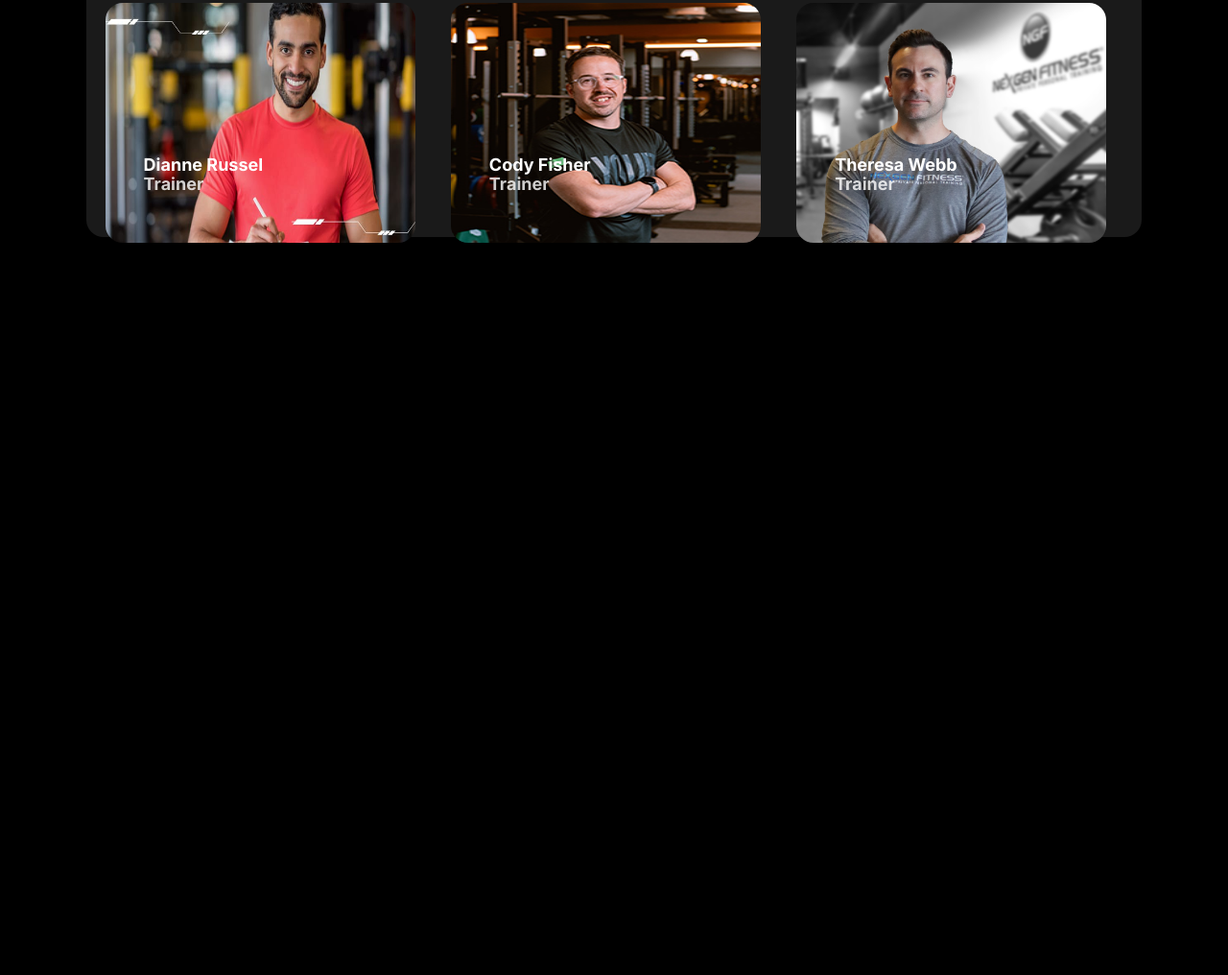
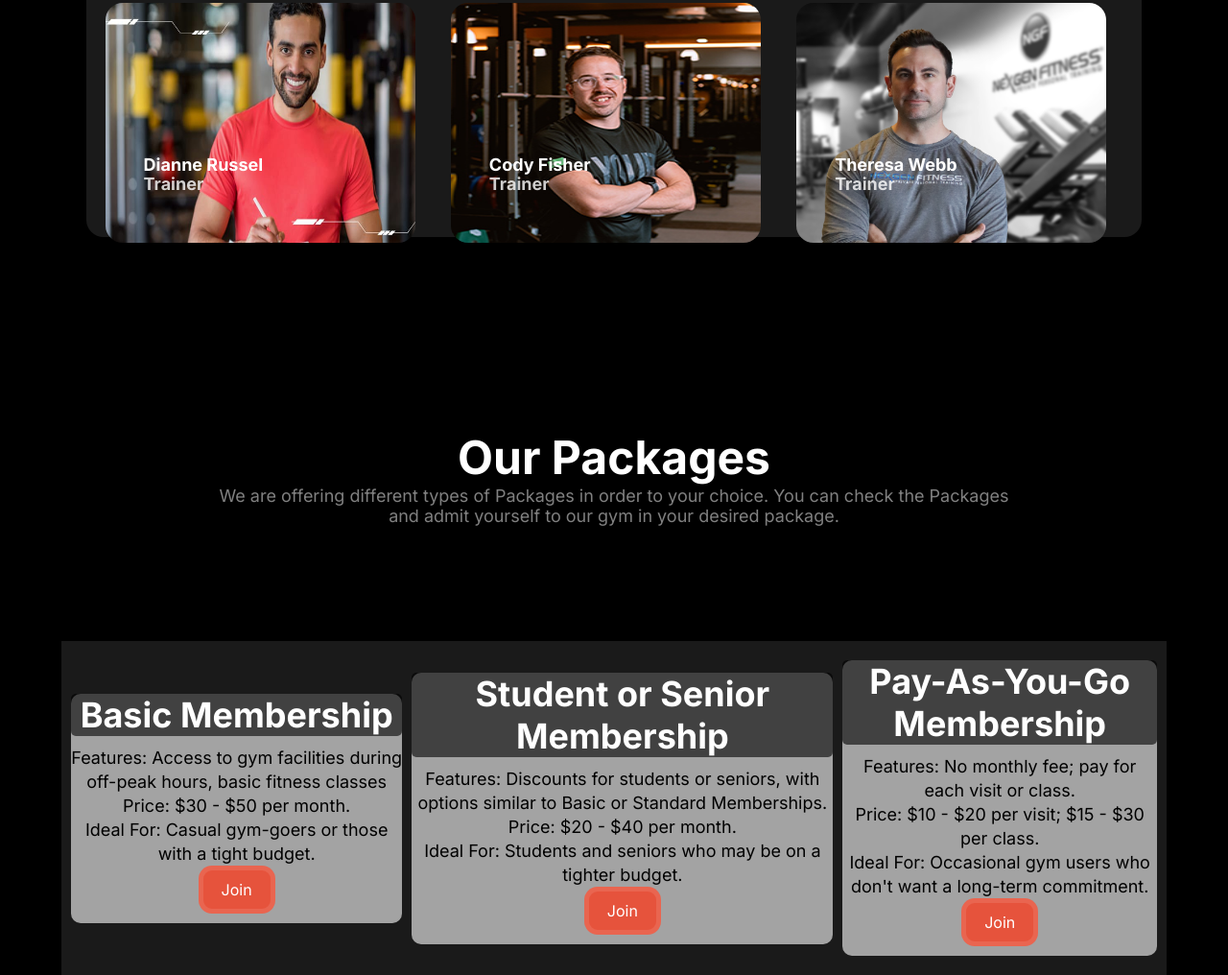
Before and after one commit to Nokibulofficial18/Nokibulofficial18-PH-B-10-assignment-two, a plain HTML site: page index.html in a window 1280 px wide. Shown: the part 4303-5319 px from the top of the page at 96% size. Before the commit the page ends 4620 px from the top, so only its background shows below. Drawn offline with Linux system fonts and the light colour scheme; files whose address does not match are found by name.

Commit message:
done with self section

```diff
--- a/index.html
+++ b/index.html
@@ -271,6 +271,44 @@
         </div>
     </div>
     <!-- meet our team ends -->
+    <!-- self section starts -->
+    <div class="self-section">
+        <div class="ss-des">
+            <h1>Our Packages</h1>
+            <p>We are offering different types of Packages in order to your choice. You can check the Packages and admit yourself to our gym in your desired package.
+            </p>
+        </div>
+        <div class="ss-cards">
+            <div class="ss-card">
+                <h1>Basic Membership</h1>
+                <ul>
+                    <li>Features: Access to gym facilities during off-peak hours, basic fitness classes</li>
+                    <li>Price: $30 - $50 per month.</li>
+                    <li>Ideal For: Casual gym-goers or those with a tight budget.</li>
+                </ul>
+                <button class="button">Join</button>
+            </div>
+            <div class="ss-card">
+                <h1>Student or Senior Membership</h1>
+                <ul>
+                    <li>Features: Discounts for students or seniors, with options similar to Basic or Standard Memberships.</li>
+                    <li>Price: $20 - $40 per month.</li>
+                    <li>Ideal For: Students and seniors who may be on a tighter budget.</li>
+                </ul>
+                <button class="button">Join</button>
+            </div>
+            <div class="ss-card">
+                <h1>Pay-As-You-Go Membership</h1>
+                <ul>
+                    <li>Features: No monthly fee; pay for each visit or class.</li>
+                    <li>Price: $10 - $20 per visit; $15 - $30 per class.</li>
+                    <li>Ideal For: Occasional gym users who don't want a long-term commitment.</li>
+                </ul>
+                <button class="button">Join</button>
+            </div>
+        </div>
+    </div>
+    <!-- self section ends -->
     </main>
     <!-- main section ends here -->
 </body>
--- a/styles/responsive.css
+++ b/styles/responsive.css
@@ -79,4 +79,11 @@
     .mot-card img{
         margin-bottom: 80px;
     }
+    .ss-cards{
+        display: flex;
+        flex-direction: column;
+        justify-content: space-evenly;
+        align-items: center;
+
+    }
 }
--- a/styles/style.css
+++ b/styles/style.css
@@ -462,4 +462,64 @@ option{
     font-size: 18px;
 }
 /* meet our team ends */
+/* self section starts */
+.self-section{
+    display: flex;
+    flex-direction: column;
+    justify-content: space-between;
+    align-items: center;
+    margin: 0 auto;
+    margin-top: 50px;
+    text-align: center;
+}
+.ss-des{
+    height: max-content;
+    width: 65%;
+    margin: 0 auto;
+    margin-top: 150px;
+    margin-bottom: 120px;
+    text-align: center;
+}
+.ss-cards{
+    margin: 0 auto;
+    background: rgba(255, 255, 255, 0.1);
+    width: 90%;
+    display: flex;
+    justify-content: space-between;
+    align-items: center;
+    gap: 10px;
+    margin-left: 5px;
+    margin-right: 5px;
+    height: max-content;
+    padding-left: 10px;
+    padding-right: 10px;
+}
+.ss-card{
+    height: max-content;
+    background: rgba(255, 255, 255, 0.6);
+    border-radius: 10px;
+    margin-top: 20px;
+    margin-bottom: 20px;
+    text-align: center;
+    padding-bottom: 10px;
+}
+.ss-card h1{
+    font-size: 36px;
+    background-color: rgba(0, 0, 0, 0.6);
+    color: white;
+    border-radius: 5px;
+    margin-bottom: 10px;
+}
+.ss-card li{
+    font-size: 18px;
+    line-height: 25px;
+}
+.ss-card ul{
+    list-style-type: none;
+}
+.ss-card button{
+    height: 50px;
+    width:80px
+}
+/* self section starts */
 /* main section ends */
```
